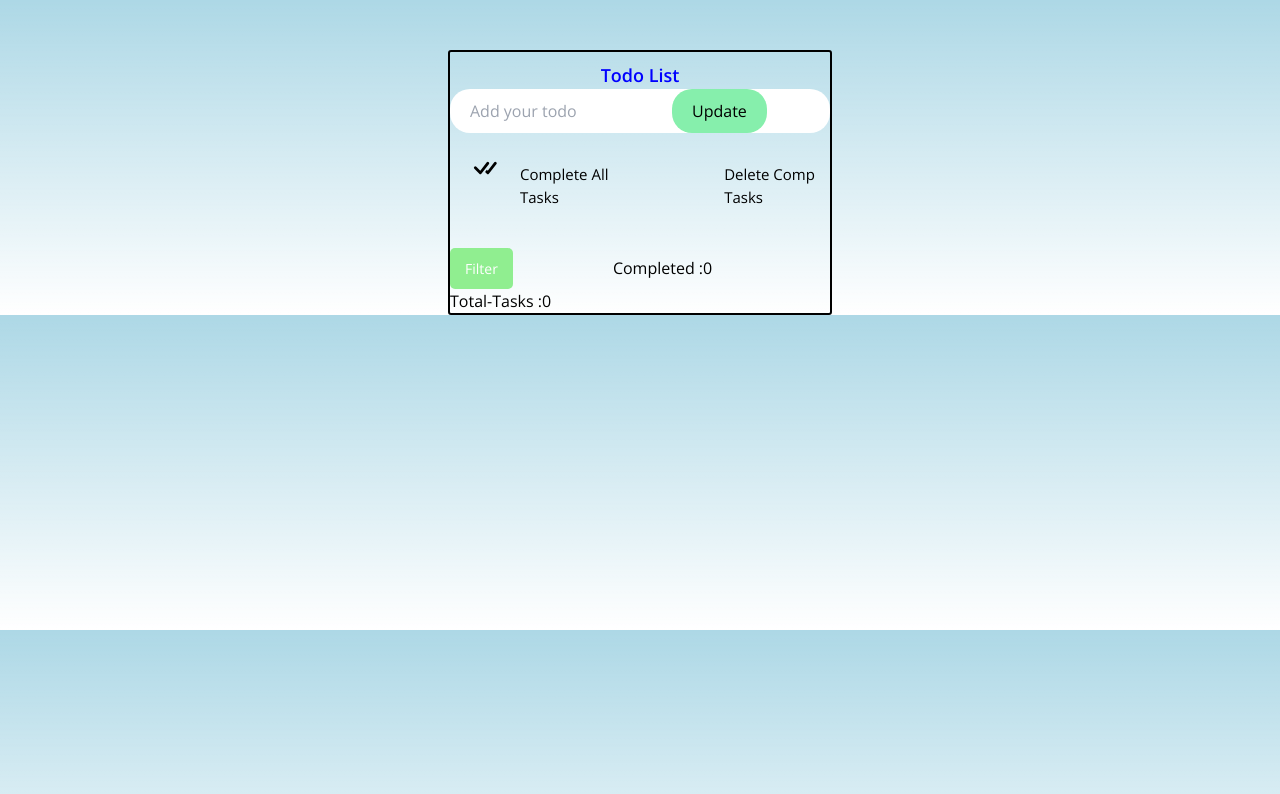
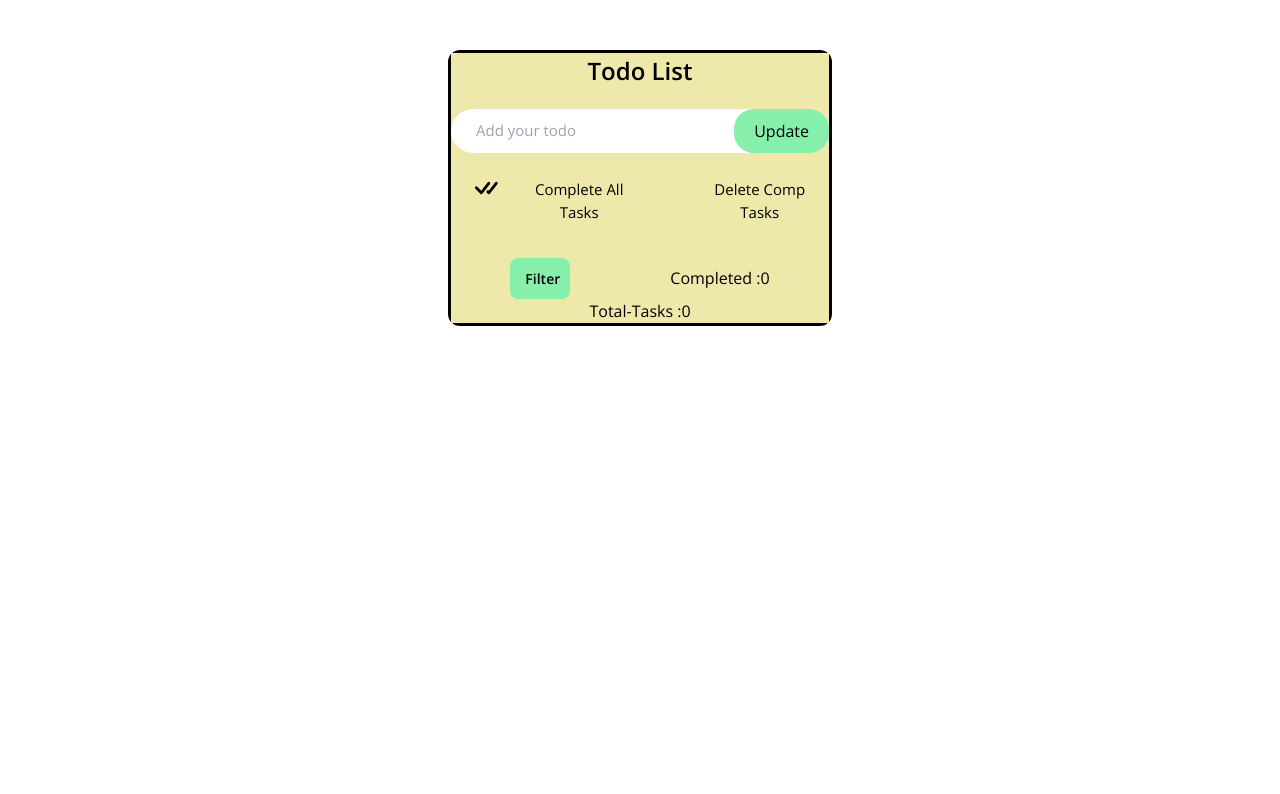
Before and after one commit to VIJAYADASS/TodoList, a Next.js app in the folder sampletest/: page /Todolist in a window 1280 px wide. Shown: the top 794 px of the page. Built offline with nearby package versions, Linux system fonts and the light colour scheme.

Commit message:
update the dropdown styles and others

```diff
--- a/sampletest/app/Todolist/styles.css
+++ b/sampletest/app/Todolist/styles.css
@@ -8,42 +8,44 @@
 }
 
 body{
-    background-color: lightblue;
-    border: 2px solid black;
+    border: 3px solid black;
     margin-left: 35%;
     width: 30%;
     justify-content:space-between;
-    height: auto;
-    border-radius: 3px;
+    height: 60%;
+    border-radius: 12px;
     margin-top: 50px;
 
 
 }
 
-.container-center{
+.container{
+    background-color: palegoldenrod;
     align-items:  center;
     text-align:  center;
+
 }
 
 h2{
     align-items:  center;
-    color: blue;
-    margin-top: 10px;
-    font-size: large;
+    color: black;
+    font-size: x-large;
     text-align:  center;
-    font-weight:  bold;
+    font-weight:bolder;
 }
 .container-center{
     align-items:  center;
 
 }
+
 h3{
     cursor: pointer;
-    font: size 10px;
+    font-size:  20px;
+    justify-content: space-between;
 
 }
 button{
-    background: lightgreen;
+
     border-radius: 20px;
     color: black;
     cursor: pointer;
@@ -51,13 +53,23 @@ button{
     padding: 10px 20px;
 }
 .row{
-    align-items:  center;
+    margin-top: 20px;
+    align-items:center;
     background: white;
-    border-radius: 20px;
+    border-radius: 30px;
     display:flex;
-    grid-template-columns:auto;
+    border: top 15px;
     margin-bottom: 20px;
     padding-left: 20px;
+}
+.add-task{
+    border: 2px soild lightsalmon;
+    font-size: 15px;
+    margin-bottom: 1px;
+    outline:none;
+    padding: 5px;
+    width: 290px;
+
 }
 .mid{
     display: flex;
@@ -68,80 +80,135 @@ button{
 #complete-all{
     cursor: pointer;
     margin-left: 10px;
-    padding: 10px 10px;
+    font-size: 15px;
+    padding: 5px 5px;
+
 }
 #clear-all{
     cursor: pointer;
-    margin-left: 90px;
-    padding: 10px 10px;
+    margin-left: 43px;
+    font-size: 15px;
+    padding: 5px 5px;
 }
-li{
+.input{
+    cursor: pointer;
+    display: none;
+    height: auto;
+    margin-bottom: 0;
+    padding: 0;
+    width: auto;
+
+}
+
+ul li{
     display: flex;
     align-items:  center;
+    justify-content:space-evenly;
+    padding: 10px;
+    outline: none;
 }
 .delete-icon{
     display: flex;
     align-items:  center;
-    justify-content:  center;
-    width: 20px;
-    height: 20px;
-    margin-right: 10px;
+    justify-content:flex-end;
+    width: 30px;
+    height: 30px;
+
 }
 .save-icon{
     display: flex;
     align-items:  center;
-    justify-content:  center;
-    width: 20px;
-    height: 20px;
-    margin-right: 10px;
+    justify-content:flex-end;
+    width: 30px;
+    height: 30px;
+
 }
 .edit-icon{
     display:inline-flex;
     align-items:  center;
-    justify-content:  center;
-    width: 20px;
-    height: 20px;
-    margin-right: 10px;
+    justify-content:  flex-end ;
+    width: 30px;
+    height: 30px;
+
 }
 .Filters{
     margin-top: 20px;
 
 }
+
+
 .dropdown{
     display: inline-block;
-    position: relative;
+    width: 10px;
+    cursor: pointer;
 }
 .dropbtn{
-    background-color: lightgreen;
+    background-color: rgb(134 239 172);
     border: none;
-    border-radius: 5px;
-    color: white;
+    font-weight: bold;
+    border-radius: 8px;
+    text-align:  center ;
+    color:black;
     cursor: pointer;
     font-size: 14px;
     padding: 10px 15px;
+    width: 60px;
+
 }
-.dropdown-content{
+.dropdown-content a.active{
     background-color:  white;
     box-shadow: 0 8px 16px 0 rgba(0,0,0,.2);
-    display: none;
-    min-width: 140px;
-    position:  absolute;
+
+}
+.dropdown-content a.active:hover {
+    background-color: #f5f5f5;
+    color: #333;
+}
+  .dropdown:hover .dropdown-content {
+    display: block;
+}
+
+.dropdown-content a {
+    display: block;
+    padding: 8px 16px;
+    text-decoration: none;
+    color: #333;
+}
+.dropdown-content {
+
+    position: absolute;
+    background-color: grey;
+    min-width: 160px;
+    box-shadow: 0px 8px 16px 0px rgba(0, 0, 0, 0.2);
     z-index: 1;
+    overflow-y:scroll;
+    max-height: 200px;
 }
+.dropdown-content a:hover {
+    background-color: #f5f5f5;
+}
+.dropdown-scroll {
+    max-height: 150px;
+    overflow-y:auto;
+}
+.dropdown-content.show {
+    display: block;
+}
+
 .completed-task{
     display: inline-block;
-    margin-left: 100px;
+    margin-left: 150px;
 
 }
 .remaining-task{
     display:  inline-block;
-    margin-left: 80px;
+    margin-left: 150px;
 
 }
 
-#total-task{
+
+#task-counter{
     color: black;
     font-size: 13px;
-    margin-bottom: 10px;
-    margin-left: 2px;
+    margin-left: 150px;
 }
```
